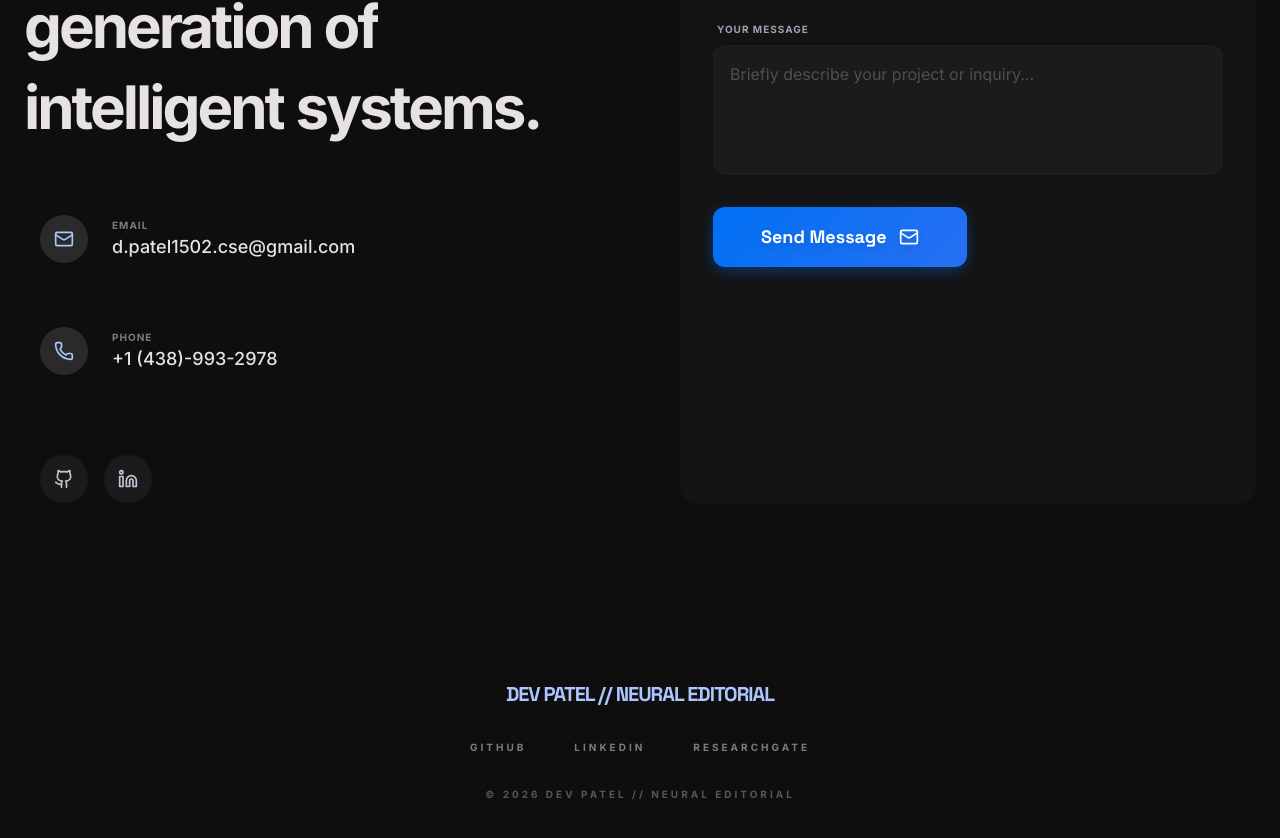
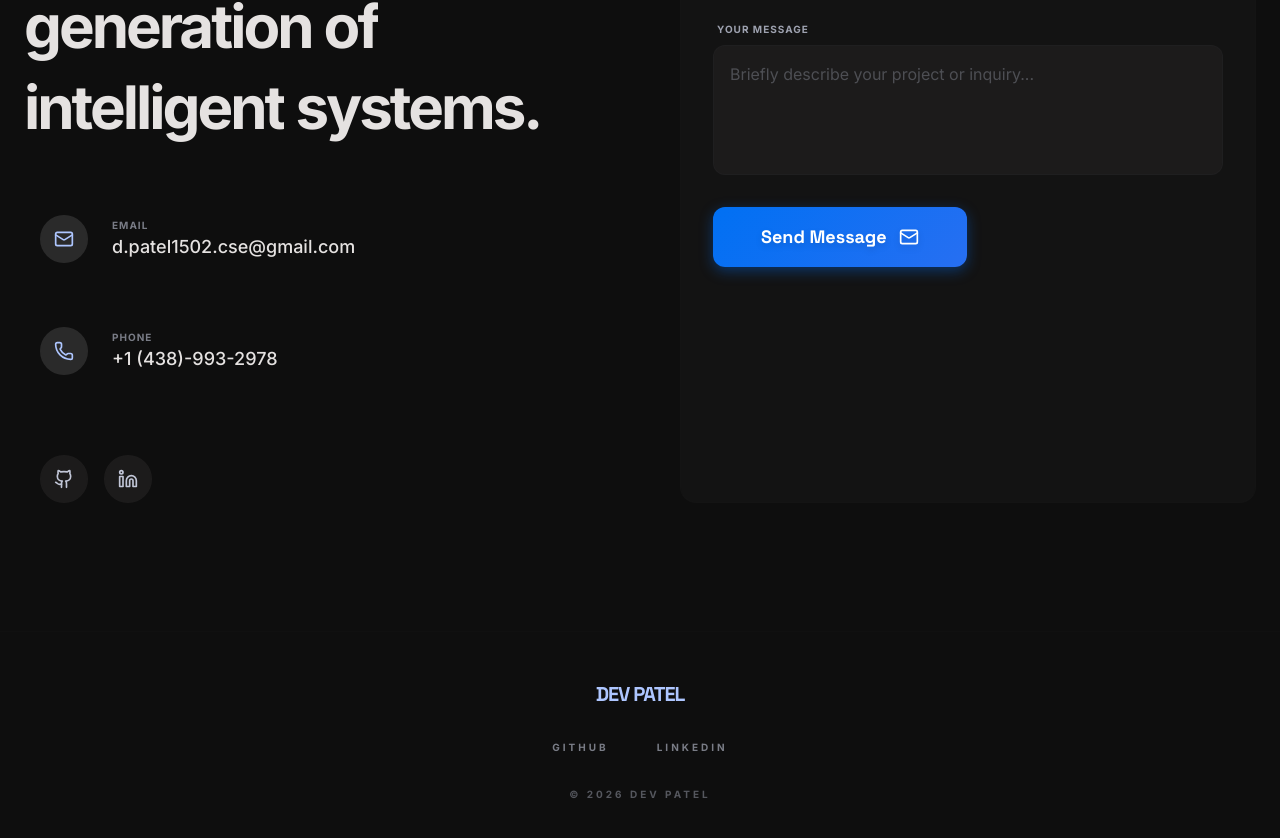
Before and after one commit to DevPatelCoder/PortFolio, a React (Vite) app: page / in a window 1280 px wide. Shown: the part 4892-5730 px from the top of the page. Built offline with nearby package versions, Linux system fonts and the light colour scheme.

Commit message:
Remove ResearchGate link and NEURAL EDITORIAL branding

```diff
--- a/src/App.tsx
+++ b/src/App.tsx
@@ -747,14 +747,13 @@ const Footer = () => {
         viewport={{ once: true }}
         className="flex flex-col items-center gap-6 text-center w-full max-w-screen-xl mx-auto"
       >
-        <div className="text-primary font-bold tracking-tighter text-xl font-display">DEV PATEL // NEURAL EDITORIAL</div>
+        <div className="text-primary font-bold tracking-tighter text-xl font-display">DEV PATEL</div>
         <div className="flex gap-8 font-sans text-[10px] tracking-[0.3em] uppercase text-on-surface-variant/60 font-bold">
           <Magnetic><motion.a whileHover={{ color: "var(--primary)" }} href="https://github.com/DevPatelCoder" target="_blank" rel="noopener noreferrer" className="transition-colors block p-2">GitHub</motion.a></Magnetic>
           <Magnetic><motion.a whileHover={{ color: "var(--primary)" }} href="https://www.linkedin.com/in/devpatel15" target="_blank" rel="noopener noreferrer" className="transition-colors block p-2">LinkedIn</motion.a></Magnetic>
-          <Magnetic><motion.a whileHover={{ color: "var(--primary)" }} href="#" className="transition-colors block p-2">ResearchGate</motion.a></Magnetic>
         </div>
         <div className="font-sans text-[10px] tracking-[0.3em] uppercase text-on-surface-variant/40 font-bold">
-          © {new Date().getFullYear()} DEV PATEL // NEURAL EDITORIAL
+          © {new Date().getFullYear()} DEV PATEL
         </div>
       </motion.div>
     </footer>
```
